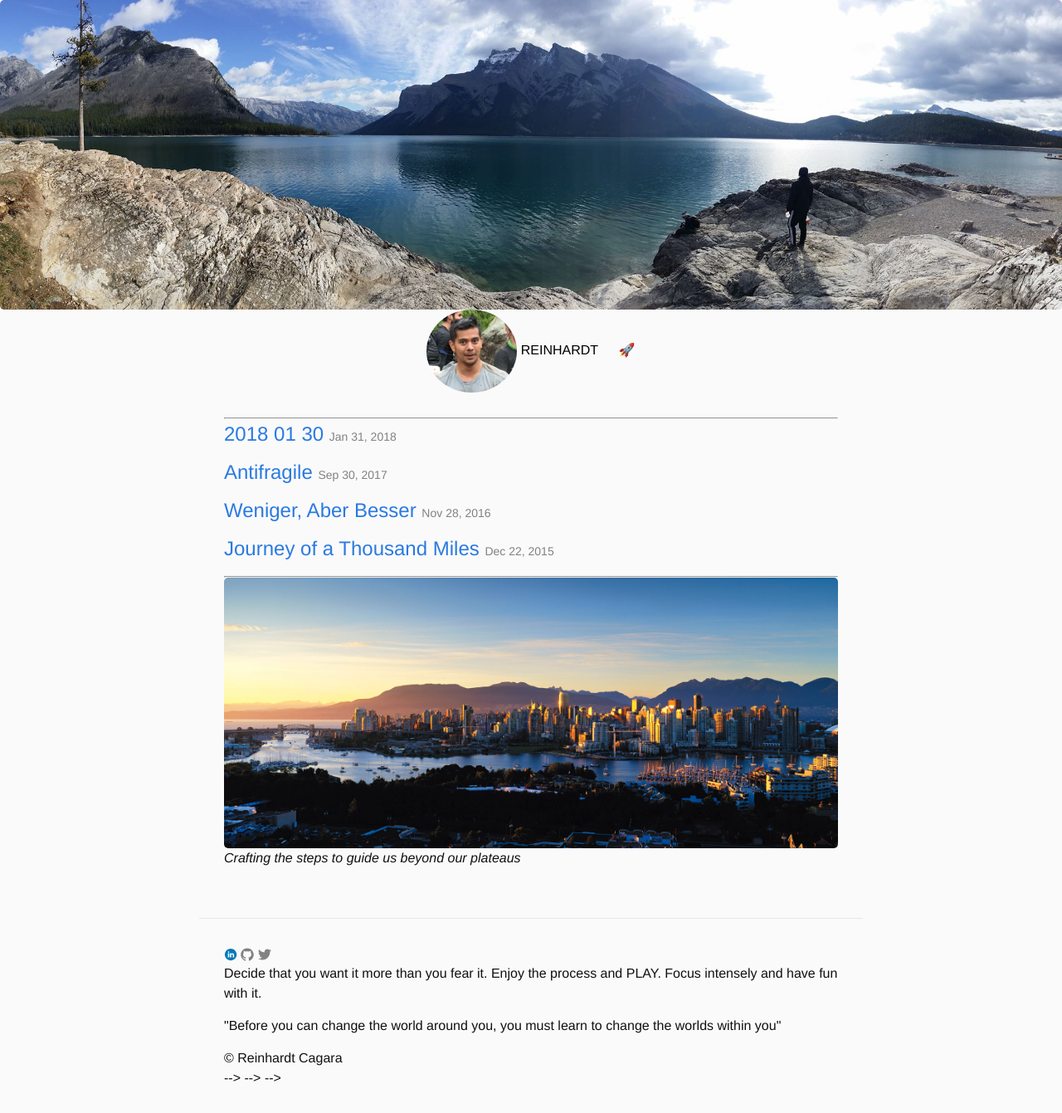
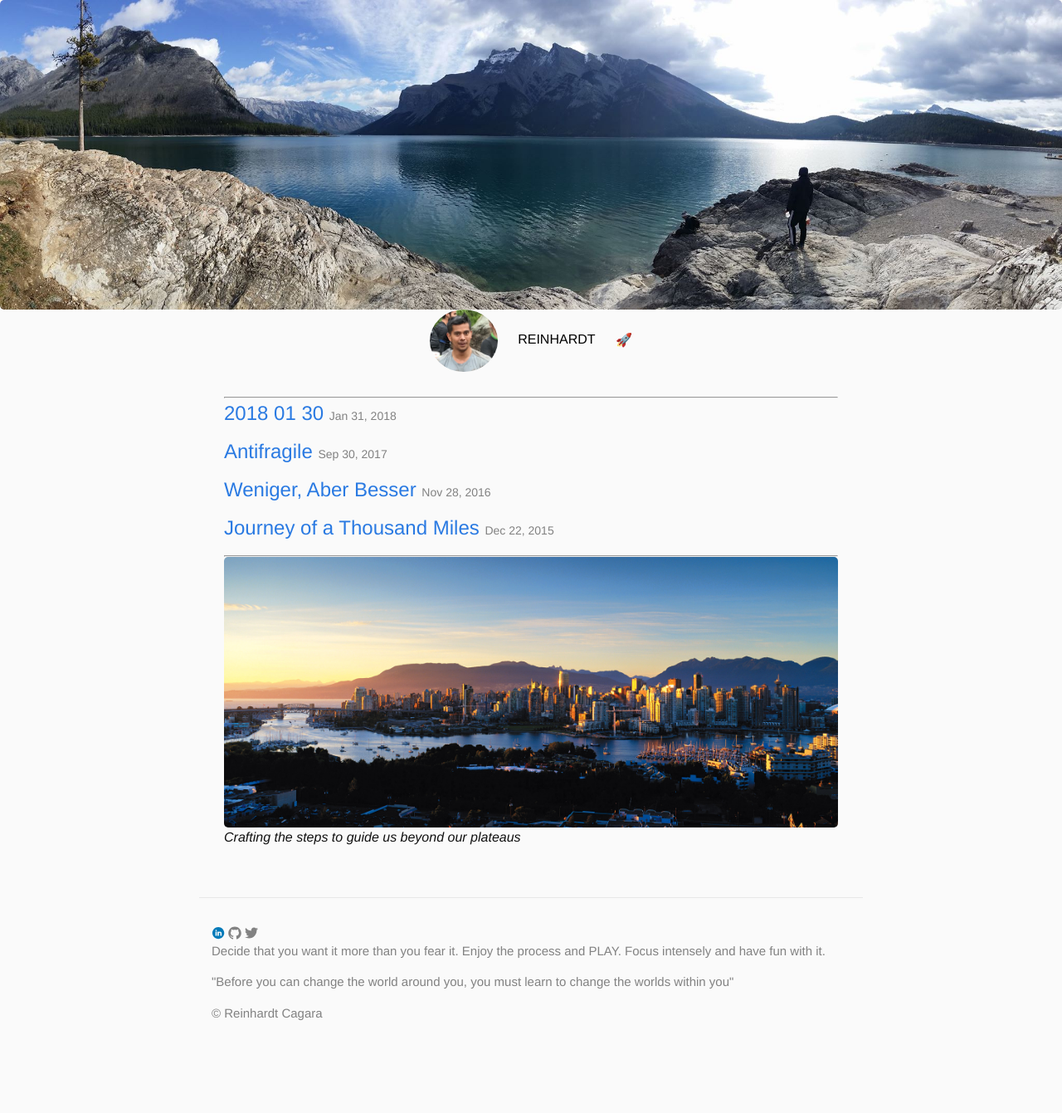
Before and after one commit to reinhardt021/reinhardt021.github.io, a Jekyll site: the page built from index.html, in a window 1280 px wide. Shown: the whole page at 83% size. Built offline with Jekyll 4.4.1, drawn with Linux system fonts in a browser that asks for light colours; after the commit the page ends 1262 px from its top, so only the background shows below that.

Commit message:
fixing more styles

```diff
--- a/_includes/footer.html
+++ b/_includes/footer.html
@@ -1,6 +1,8 @@
 <footer class="site-footer">
 
     <div class="wrapper">
+        <div class="footer-col-wrapper">
+
             <div>
                 {% if site.linkedin_username %}
                     {% include icon-linkedin.html username=site.linkedin_username %}
@@ -17,44 +19,8 @@
                 <p>{{ site.salutations }}</p>
             </div>
             <div>© Reinhardt Cagara</div>
-    <!-- <h2 class="footer-heading">{{ site.title }}</h2> -->
-    <!--<div class="footer-col-wrapper">-->
-      <!--<div class="footer-col footer-col-1">-->
-        <!-- <a href="{{ "/about/" | prepend: site.baseurl }}"> -->
-        <!--<a href="{{ site.baseurl }}/">-->
-          <!--<img id="footer-profile" src="{{ site.url }}/assets/2017-tough-mudder-profile.jpg">-->
-        <!--</a>-->
-      <!--</div>-->
 
-      <!--<div class="footer-col footer-col-2">-->
-        <!--<ul class="social-media-list">-->
-          <!--<li>-->
-              <!--<a href="{{ "/feed.xml" | prepend: site.baseurl }}">subscribe via RSS</a>-->
-          <!--</li>-->
-          <!--{% if site.linkedin_username %}-->
-          <!--<li>-->
-            <!--{% include icon-linkedin.html username=site.linkedin_username %}-->
-          <!--</li>-->
-          <!--{% endif %}-->
-          <!--{% if site.github_username %}-->
-          <!--<li>-->
-            <!--{% include icon-github.html username=site.github_username %}-->
-          <!--</li>-->
-          <!--{% endif %}-->
-          <!--{% if site.twitter_username %}-->
-          <!--<li>-->
-            <!--{% include icon-twitter.html username=site.twitter_username %}-->
-          <!--</li>-->
-          <!--{% endif %}-->
-        <!--</ul>-->
-      <!--</div>-->
-
-      <!--<div class="footer-col footer-col-3">-->
-        <!--<p>{{ site.description }}</p>-->
-        <!--<p>{{ site.salutations }}</p>-->
-      <!--</div>-->
         </div>
-
     </div>
 
 </footer>
--- a/_includes/header.html
+++ b/_includes/header.html
@@ -14,7 +14,7 @@
 
             <div class="trigger">
                 <!--<a class="page-link" href="{{ site.baseurl }}/">🏠</a> -->
-                <a href="{{ site.baseurl }}/">
+                <a class="page-link" href="{{ site.baseurl }}/">
                   <img id="footer-profile" src="{{ site.url }}/assets/2017-tough-mudder-profile.jpg">
                 </a>
                 {% for my_page in site.pages %}
--- a/css/main.scss
+++ b/css/main.scss
@@ -127,7 +127,7 @@
 }
 
 #footer-profile {
-    height: 100px;
+    height: 75px;
     border-radius: 50%;
 }
 
```
Lines whose indentation alone changed are shown as unchanged.
